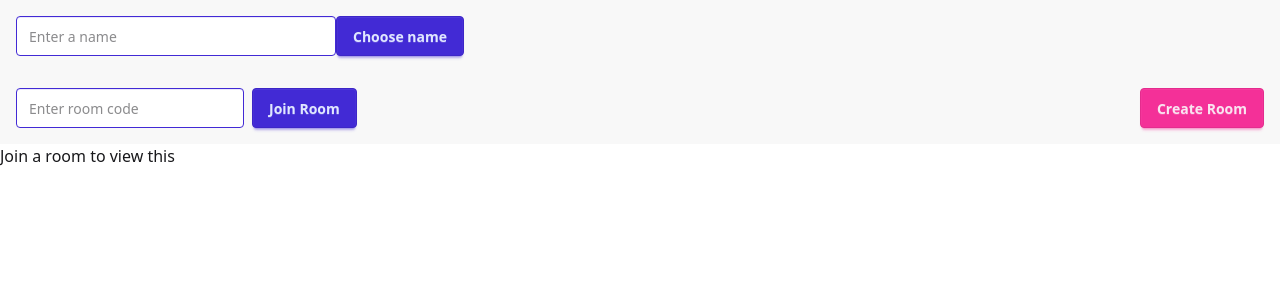
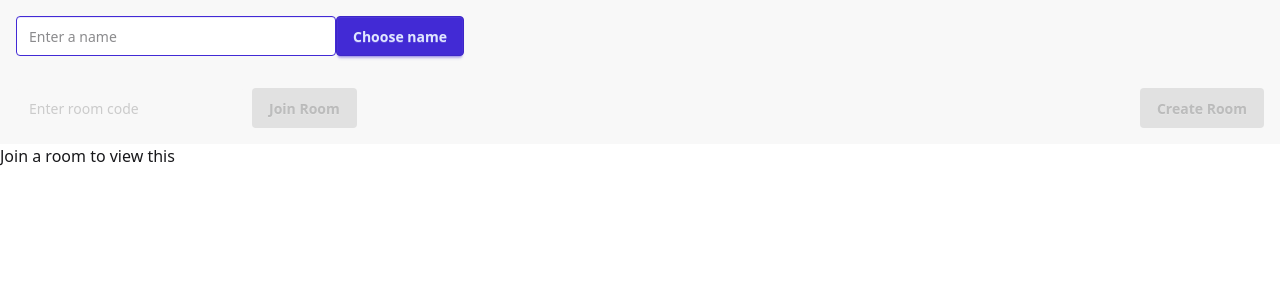
Before and after one commit to TwitsTeen/trio-clone, a React (Vite) app in the folder trio_frontend/: page / in a window 1280 px wide. Shown: the top 300 px of the page. Built offline with nearby package versions, Linux system fonts and the light colour scheme; no server answers.

Commit message:
Disabled the room creation and joining when not logged in

```diff
--- a/trio_frontend/src/Menu.tsx
+++ b/trio_frontend/src/Menu.tsx
@@ -202,13 +202,22 @@ export default function Menu({
             className="input input-bordered input-primary"
             value={roomCode}
             onChange={(e) => setRoomCode(e.target.value)}
+            disabled={!serverPlayerName}
           />
-          <button className="btn btn-primary" onClick={handleJoinRoom}>
+          <button
+            className="btn btn-primary"
+            onClick={handleJoinRoom}
+            disabled={!serverPlayerName}
+          >
             Join Room
           </button>
         </div>
 
-        <button className="btn btn-secondary" onClick={handleCreateRoom}>
+        <button
+          className="btn btn-secondary"
+          onClick={handleCreateRoom}
+          disabled={!serverPlayerName}
+        >
           Create Room
         </button>
       </div>
```
